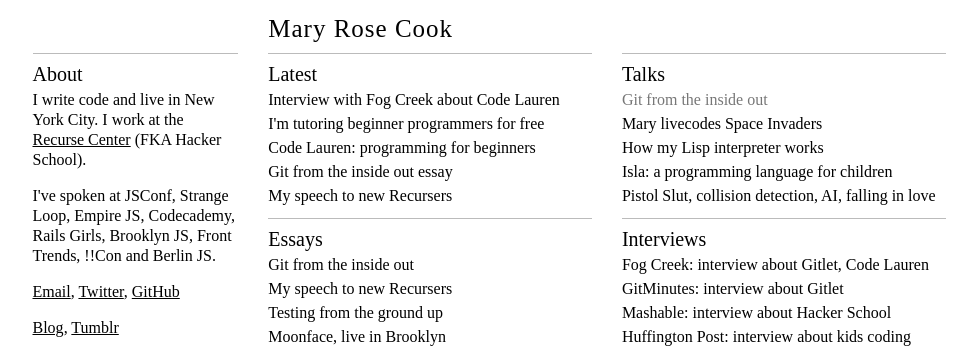
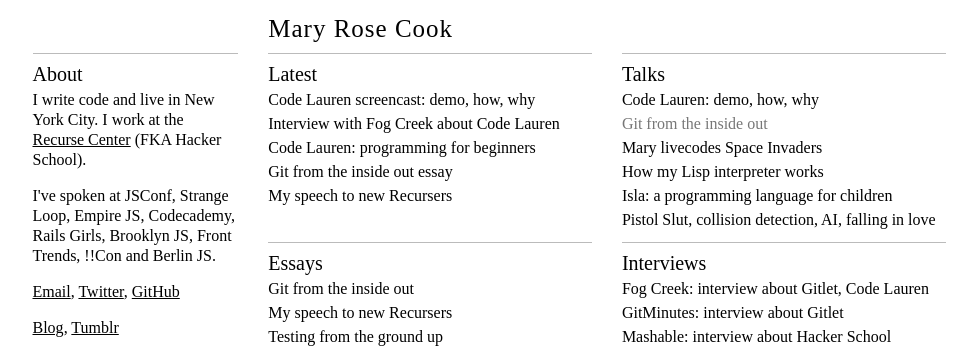
Before and after one commit to zahrabakhshalizadeh/maryrosecook.com, a Jekyll site: the page index.html, which Jekyll copies as it is, in a window 1280 px wide, cut to the strip 0-352 px from the top of the page. Shown: the whole strip, without its empty margins (151-1117 px from the left). Built offline with Jekyll 4.4.1, drawn with Linux system fonts in a browser that asks for light colours; Markdown is read by kramdown in place of the engine named in the settings.

Commit message:
Remove tutoring from latest and add code lauren talk

```diff
--- a/index.html
+++ b/index.html
@@ -65,11 +65,12 @@
 				  <div class="content">
             <h2>Latest</h2>
             <ul>
+              <li><a href="https://www.youtube.com/watch?v=dOGuPJ6aFzE">Code Lauren screencast: demo, how, why</a></li>
               <li><a href="http://blog.fogcreek.com/dev-life-interview-with-mary-rose-cook/">Interview with Fog Creek about Code Lauren</a></li>
-              <li><a href="/blog/post/programming-tutoring">I'm tutoring beginner programmers for free</a></li>
               <li><a href="http://codelauren.com">Code Lauren: programming for beginners</a></a>
               <li><a href="/blog/post/git-from-the-inside-out">Git from the inside out essay</a></li>
-              <li><a href="/blog/post/my-speech-to-new-hacker-schoolers">My speech to new Recursers</a></li>
+<li><a href="/blog/post/my-speech-to-new-hacker-schoolers">My speech to new Recursers</a></li>
+              <li>&nbsp;</li>
             </ul>
 				  </div>
 
@@ -97,6 +98,7 @@
           <div class="content">
             <h2>Talks</h2>
             <ul>
+              <li><a href="https://www.youtube.com/watch?v=dOGuPJ6aFzE">Code Lauren: demo, how, why</a></li>
               <li>Git from the inside out</li>
               <li><a href="https://vimeo.com/105955605">Mary livecodes Space Invaders</a></li>
               <li><a href="http://www.youtube.com/watch?v=hqnTvuvXPCc">How my Lisp interpreter works</a></li>
```
